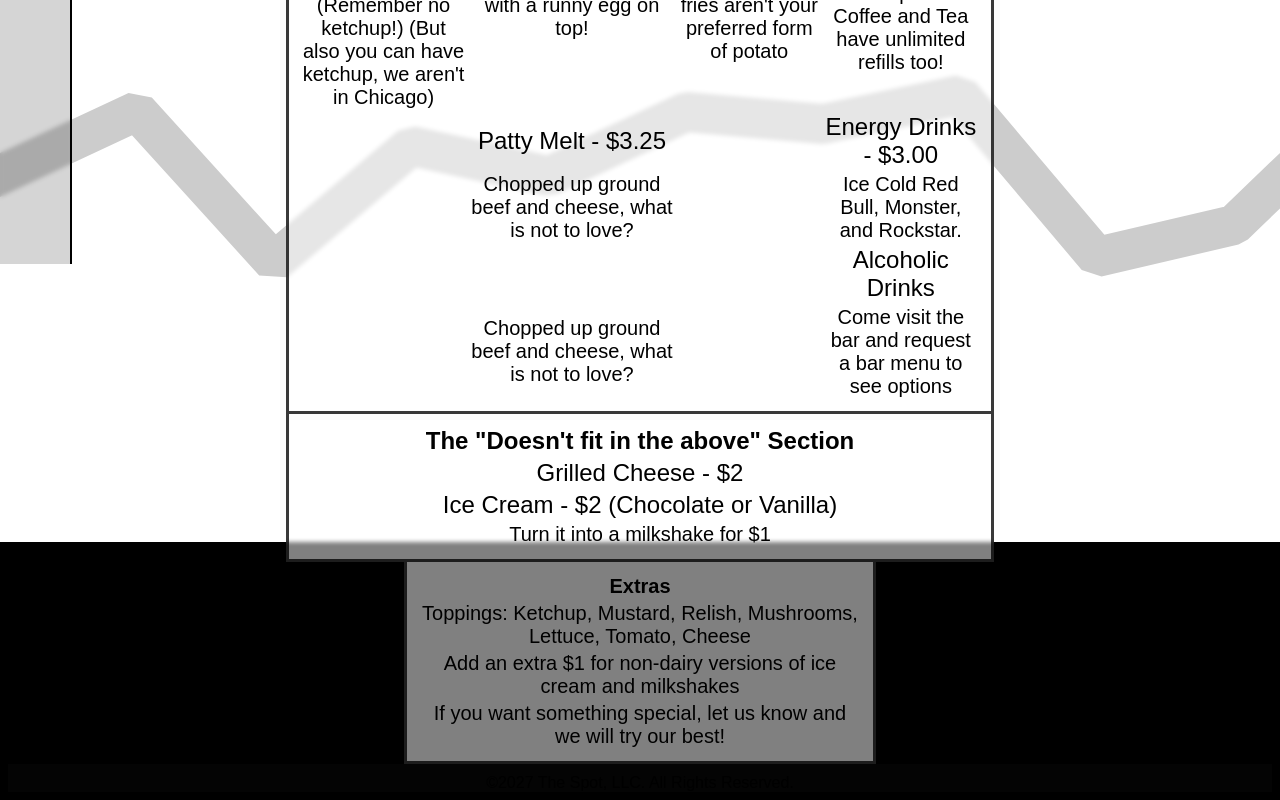
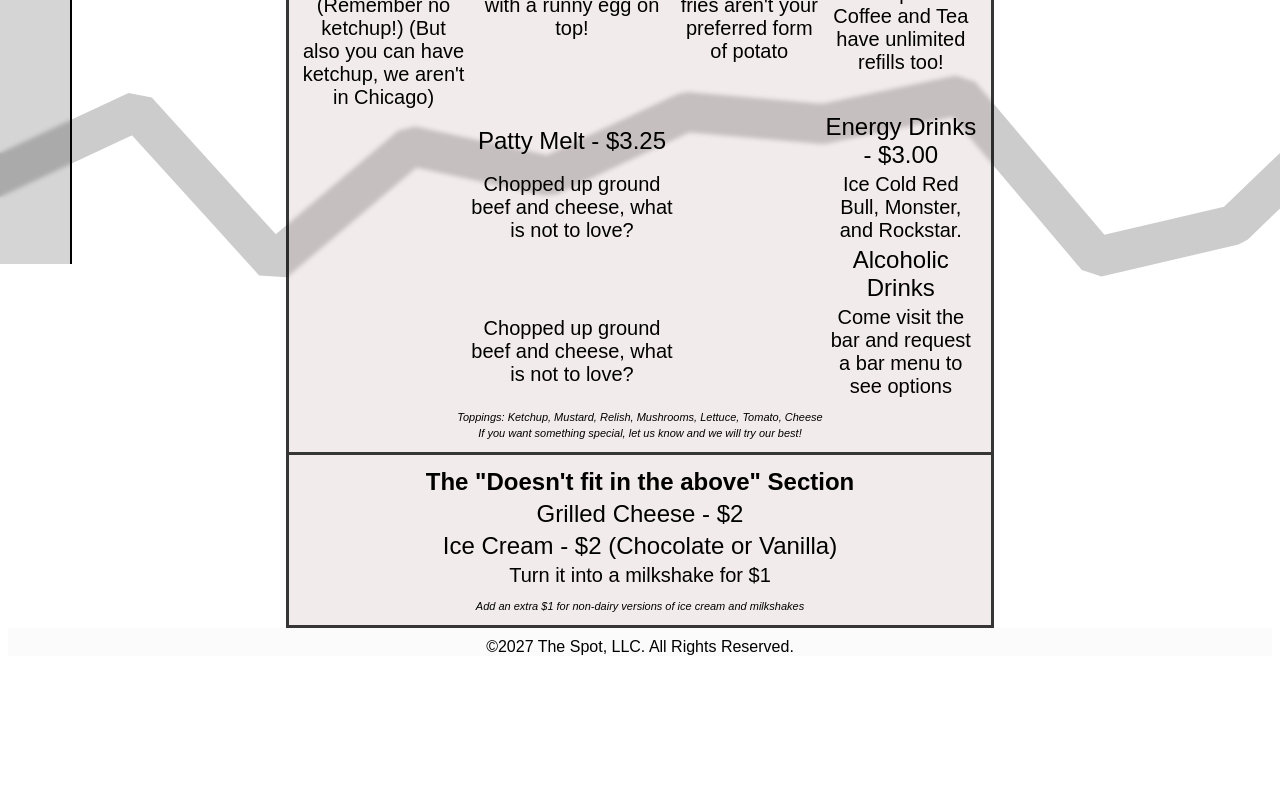
Before and after one commit to EclipsedStudios/IT117Webserver, a plain HTML site: page menu.html in a window 1280 px wide. Shown: the part 538-1338 px from the top of the page. After the commit the page ends 1202 px from the top, so only its background shows below. Drawn offline with Linux system fonts and the light colour scheme.

Commit message:
Should be final ver before m3 submit

```diff
--- a/menu.html
+++ b/menu.html
@@ -36,7 +36,7 @@
 
 
     <main>
-        <table class = "spottable_top">
+        <table id = "mainmenu" class = "spottable_top">
             <tr>
               <th>Hotdogs</th>
               <th>Hamburgers</th>
@@ -92,8 +92,14 @@
                 <td></td>
                 <td>Come visit the bar and request a bar menu to see options</td>
             </tr>
-          </table>
-          <table class = "spottable">
+            <tr>
+                <td colspan="4"  class="spottable_footer_top">Toppings: Ketchup, Mustard, Relish, Mushrooms, Lettuce, Tomato, Cheese</td>
+            </tr>
+            <tr>
+                <td colspan="4"  class="spottable_footer">If you want something special, let us know and we will try our best!</td>
+            </tr>
+        </table>
+          <table id = "miscmenu" class = "spottable">
             <tr>
                 <th>The "Doesn't fit in the above" Section</th>
             </tr>
@@ -102,14 +108,9 @@
             </tr>
             <tr><td>Ice Cream - $2 (Chocolate or Vanilla)</td></tr>
             <tr class="spottablesmalltext"><td>Turn it into a milkshake for $1</td></tr>
-          </table>
-          <table class = "spottablesmall">
             <tr>
-                <th>Extras</th>
+                <td colspan="4" class="spottable_footer_top">Add an extra $1 for non-dairy versions of ice cream and milkshakes</td>
             </tr>
-            <tr><td>Toppings: Ketchup, Mustard, Relish, Mushrooms, Lettuce, Tomato, Cheese</td></tr>
-            <tr><td>Add an extra $1 for non-dairy versions of ice cream and milkshakes</td></tr>
-            <tr><td>If you want something special, let us know and we will try our best!</td></tr>
           </table>
     </main>
 
--- a/stylesheet.css
+++ b/stylesheet.css
@@ -1,3 +1,5 @@
+@charset "utf-8";
+
 .sidenav {
     height: 100%; /* 100% Full-height */
     width: 5.5vw; /* 0 width - change this with JavaScript */
@@ -104,7 +106,7 @@ main {
     width: 75%;
     border: 3px solid rgba(0, 0, 0, 0.771);
     padding: 10px;
-    background-color: rgba(255, 255, 255, 0.5);
+    background-color: rgba(162, 120, 120, 0.144);
     backdrop-filter: blur(2px);
     text-align: center;
 }
@@ -116,21 +118,21 @@ main {
     border-top: 1.5px;
 
     padding: 10px;
-    background-color: rgba(255, 255, 255, 0.5);
+    background-color: rgba(162, 120, 120, 0.144);
     backdrop-filter: blur(2px);
     text-align: center;
 }
 
-.spottablesmall {
-    margin: auto;
-    width: 50%;
-    border: 3px solid rgba(0, 0, 0, 0.771);
-    border-top: 1.5px;
-    padding: 10px;
-    font-size: smaller;
-    background-color: rgba(255, 255, 255, 0.5);
-    backdrop-filter: blur(2px);
-    text-align: center;
+.spottable_footer_top{
+    padding-top: 10px;
+    font-size: 11px;
+    font-style:italic;
+}
+
+.spottable_footer{
+    font-size: 11px;
+    font-style:italic;
+
 }
 
 .spottablesmalltext{
@@ -145,9 +147,9 @@ td{
 body {
     background-image: url(Images/wave-haikei.svg);
     background-repeat: no-repeat;
-    background-color: #9b30ff;
+    background-color: white;
     font-family: Arial, Tahoma, sans-serif;
-    background-color: #000000;
+    background-color: white;
 }
 
 footer {
```
